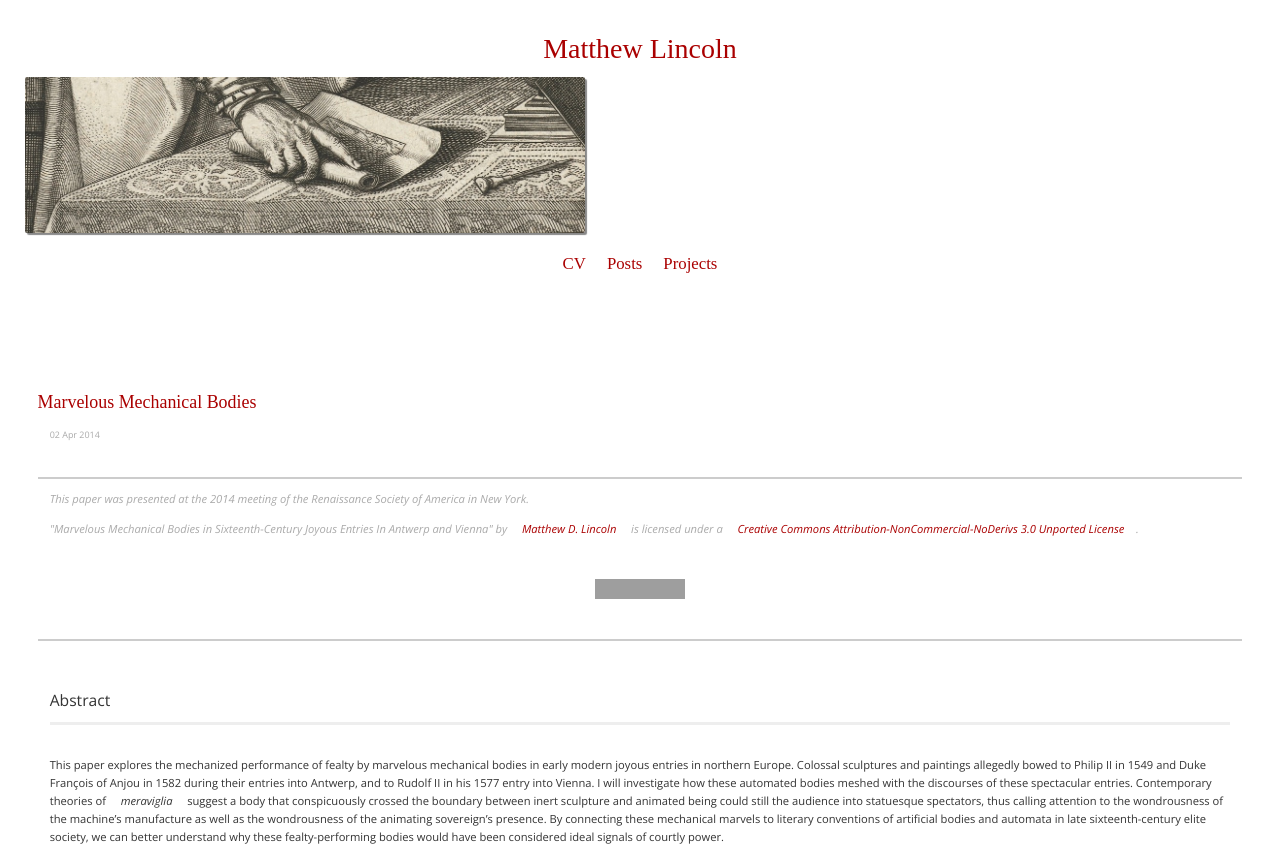
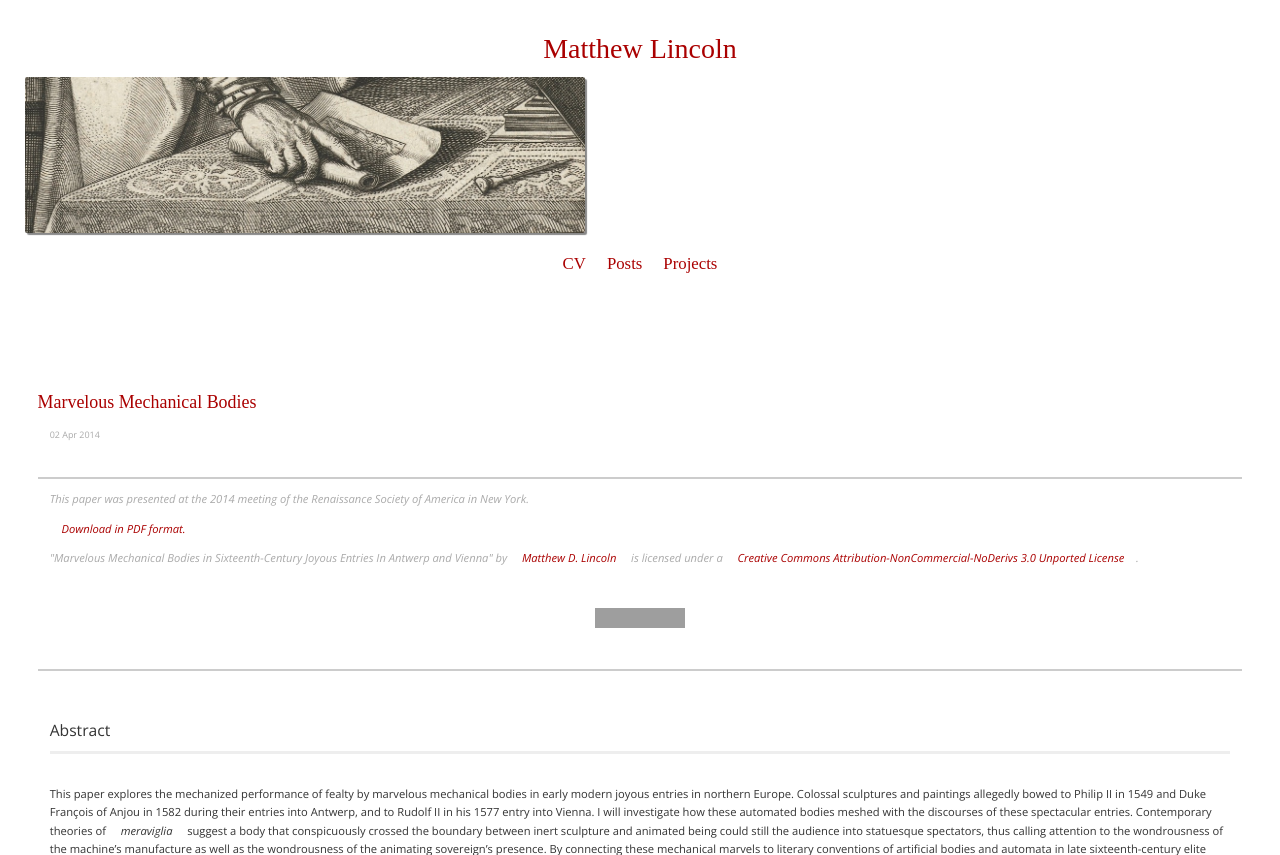
Before and after one commit to mdlincoln/mdlincoln.github.io, a Jekyll site: the page built from _posts/2014-04-02-marvelous-mechanical-bodies.md, in a window 1280 px wide and 900 px high, cut to the strip 0-855 px from the top of the window. Built offline with Jekyll 4.4.1, drawn with Linux system fonts in a browser that asks for light colours; some web fonts are replaced; comment, search, counter and statistics services are not loaded; grey boxes are pictures that could not be loaded.

Commit message:
Add PDF version

```diff
--- a/_posts/2014-04-02-marvelous-mechanical-bodies.md
+++ b/_posts/2014-04-02-marvelous-mechanical-bodies.md
@@ -10,6 +10,8 @@
 <aside>
 <p>This paper was presented at the 2014 meeting of the Renaissance Society of
 America in New York.</p>
+
+<p><a href="/assets/docs/mechanical_bodies.pdf">Download in PDF format.</a></p>
 
 <p>&quot;Marvelous Mechanical Bodies in Sixteenth-Century Joyous Entries In Antwerp and Vienna&quot; by <a href="http://matthewlincoln.net">Matthew D. Lincoln</a> is licensed under a <a href="http://creativecommons.org/licenses/by-nc-nd/3.0/deed.en_US">Creative Commons Attribution-NonCommercial-NoDerivs 3.0 Unported License</a>.</p>
 <p><a href="http://creativecommons.org/licenses/by-nc-nd/3.0/deed.en_US"><img src="http://i.creativecommons.org/l/by-nc-nd/3.0/88x31.png" alt="Creative Commons License" /></a></p>
```
Also changed, not shown: 1 other file.
